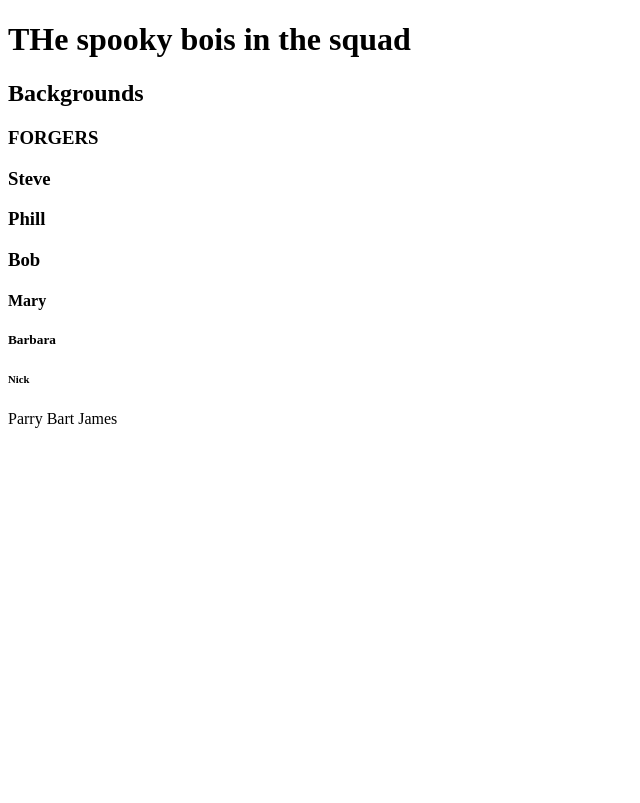
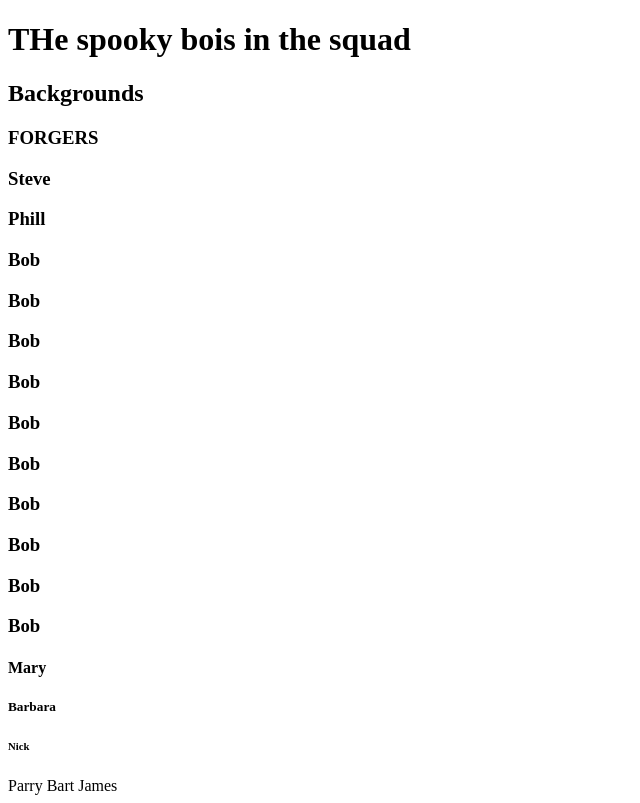
Before and after one commit to NicholasDaviet/Simple_website, a plain HTML site: page index.html in a window 1280 px wide. Shown: the whole page, without its empty margins (0-640 px from the left). Drawn offline with Linux system fonts and the light colour scheme.

Commit message:
Headings updated 3.0

```diff
--- a/index.html
+++ b/index.html
@@ -18,6 +18,22 @@
 
     <h3>Bob</h3>
 
+     <h3>Bob</h3>
+
+      <h3>Bob</h3>
+
+       <h3>Bob</h3>
+
+        <h3>Bob</h3>
+
+         <h3>Bob</h3>
+
+          <h3>Bob</h3>
+
+           <h3>Bob</h3>
+            <h3>Bob</h3>
+             <h3>Bob</h3>
+
     <h4>Mary</h4>
 
     <h5>Barbara</h5>
```
